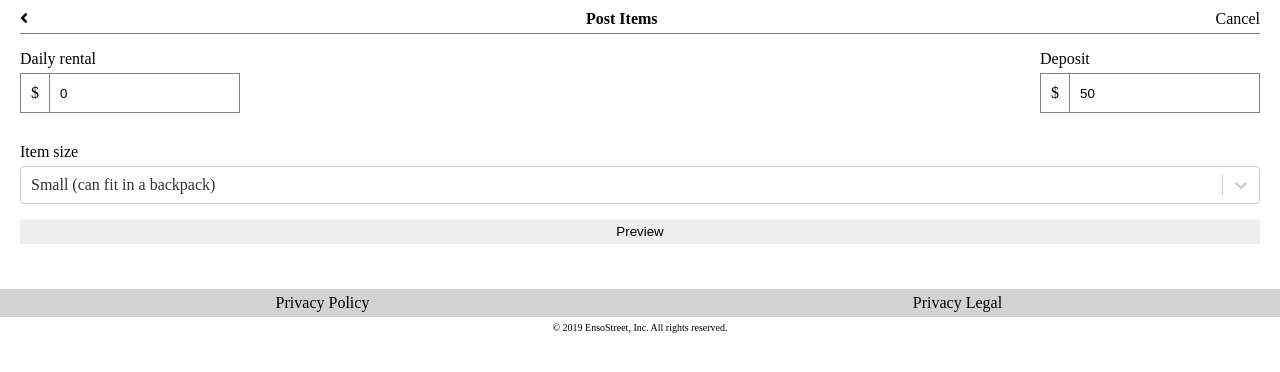
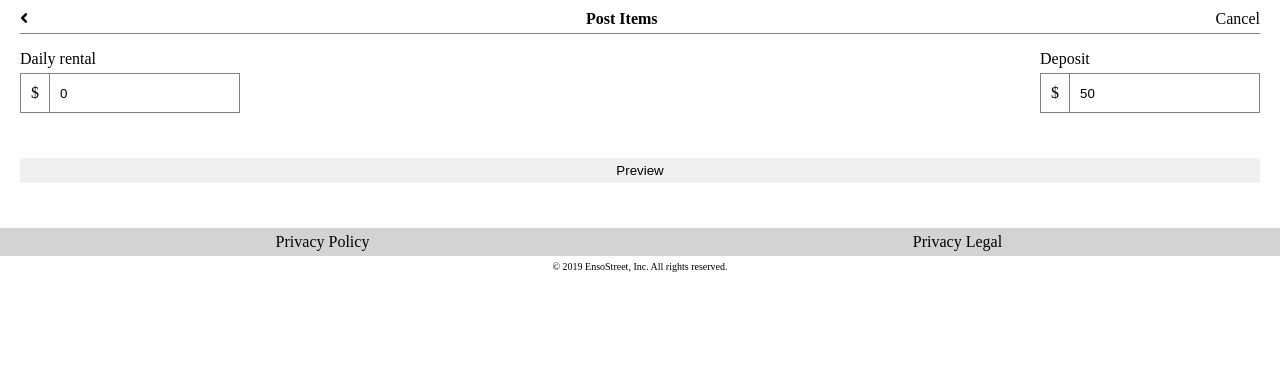
Before and after one commit to liquidMocha/enso-street, a React app: page /post-item/price-and-delivery in a window 1280 px wide. Shown: the top 372 px of the page. Built offline with nearby package versions, Linux system fonts and the light colour scheme.

Commit message:
remove item size related stuff

```diff
--- a/src/components/postItem/PriceAndDelivery.js
+++ b/src/components/postItem/PriceAndDelivery.js
@@ -5,12 +5,10 @@ import {connect} from "react-redux";
 import {
     updatePostedItemCanBeDelivered,
     updatePostedItemDailyPrice,
-    updatePostedItemDeposit,
-    updatePostedItemSize
+    updatePostedItemDeposit
 } from "../../redux/postItemActions";
 import "../../styles/Input.scss";
 import "../../styles/PriceAndDelivery.scss";
-import Select from 'react-select';
 import DollarInput from "../shared/DollarInput";
 
 const PriceAndDelivery = (props) => {
@@ -21,16 +19,6 @@ const PriceAndDelivery = (props) => {
     const handleDepositChange = (event) => {
         props.updatePostedItemDeposit(event.target.value);
     };
-
-    const handleItemSizeChange = (selected) => {
-        props.updatePostedItemSize(selected);
-    };
-
-    const sizeOptions = [
-        {value: 'small', label: 'Small (can fit in a backpack)'},
-        {value: 'medium', label: 'Medium (can fit in the trunk of a sedan)'},
-        {value: 'large', label: 'Large (need bigger vehicle to transport)'}
-    ];
 
     return (
         <div>
@@ -51,14 +39,6 @@ const PriceAndDelivery = (props) => {
                     />
                 </div>
             </div>
-            <div>
-                <label>Item size</label>
-                <Select
-                    onChange={handleItemSizeChange}
-                    options={sizeOptions}
-                    value={props.size}
-                />
-            </div>
             <Link to='/post-item/preview'>
                 <button id='preview-button' className='home-page-button'>
                     Preview
@@ -71,15 +51,13 @@ const PriceAndDelivery = (props) => {
 const mapStateToProps = (state) => {
     return {
         dailyPrice: state.postedItem.rentalDailyPrice,
-        deposit: state.postedItem.deposit,
-        size: state.postedItem.itemSize
+        deposit: state.postedItem.deposit
     }
 };
 
 const mapDispatchToProps = {
     updatePostedItemDailyPrice,
     updatePostedItemDeposit,
-    updatePostedItemSize,
     updatePostedItemCanBeDelivered
 };
 
--- a/src/redux/actionTypes.js
+++ b/src/redux/actionTypes.js
@@ -9,5 +9,4 @@ export const UPDATE_POSTED_ITEM_DEPOSIT = "UPDATE_POSTED_ITEM_DEPOSIT";
 export const UPDATE_POSTED_ITEM_CATEGORIES = "UPDATE_POSTED_ITEM_CATEGORY";
 export const UPDATE_POSTED_ITEM_CONDITION = "UPDATE_POSTED_ITEM_CONDITION";
 export const UPDATE_POSTED_ITEM_DESCRIPTION = "UPDATE_POSTED_ITEM_DESCRIPTION";
-export const UPDATE_POSTED_ITEM_SIZE = "UPDATE_POSTED_ITEM_SIZE";
 export const UPDATE_POSTED_ITEM_CAN_BE_DELIVERED = "UPDATE_POSTED_ITEM_CAN_BE_DELIVERED";
--- a/src/redux/postItemActions.js
+++ b/src/redux/postItemActions.js
@@ -1,10 +1,11 @@
 import {
-    UPDATE_POSTED_ITEM_CAN_BE_DELIVERED, UPDATE_POSTED_ITEM_CATEGORIES,
+    UPDATE_POSTED_ITEM_CAN_BE_DELIVERED,
+    UPDATE_POSTED_ITEM_CATEGORIES,
     UPDATE_POSTED_ITEM_CONDITION,
     UPDATE_POSTED_ITEM_DAILY_PRICE,
     UPDATE_POSTED_ITEM_DEPOSIT,
-    UPDATE_POSTED_ITEM_DESCRIPTION, UPDATE_POSTED_ITEM_IMAGE_URL,
-    UPDATE_POSTED_ITEM_SIZE,
+    UPDATE_POSTED_ITEM_DESCRIPTION,
+    UPDATE_POSTED_ITEM_IMAGE_URL,
     UPDATE_POSTED_ITEM_TITLE
 } from "./actionTypes";
 
@@ -46,12 +47,6 @@ export const updatePostedItemDescription = description => ({
 });
 
 
-export const updatePostedItemSize = itemSize => ({
-    type: UPDATE_POSTED_ITEM_SIZE,
-    payload: itemSize
-});
-
-
 export const updatePostedItemCanBeDelivered = canBeDelivered => ({
     type: UPDATE_POSTED_ITEM_CAN_BE_DELIVERED,
     payload: canBeDelivered
--- a/src/redux/reducers/postedItem.js
+++ b/src/redux/reducers/postedItem.js
@@ -1,9 +1,11 @@
 import {
-    UPDATE_POSTED_ITEM_CAN_BE_DELIVERED, UPDATE_POSTED_ITEM_CATEGORIES,
+    UPDATE_POSTED_ITEM_CAN_BE_DELIVERED,
+    UPDATE_POSTED_ITEM_CATEGORIES,
     UPDATE_POSTED_ITEM_CONDITION,
     UPDATE_POSTED_ITEM_DAILY_PRICE,
-    UPDATE_POSTED_ITEM_DEPOSIT, UPDATE_POSTED_ITEM_DESCRIPTION,
-    UPDATE_POSTED_ITEM_IMAGE_URL, UPDATE_POSTED_ITEM_SIZE,
+    UPDATE_POSTED_ITEM_DEPOSIT,
+    UPDATE_POSTED_ITEM_DESCRIPTION,
+    UPDATE_POSTED_ITEM_IMAGE_URL,
     UPDATE_POSTED_ITEM_TITLE
 } from "../actionTypes";
 
@@ -15,7 +17,6 @@ const initialState = {
     categories: [],
     condition: {value: 'like-new', label: 'Like new'},
     description: '',
-    itemSize: {value: 'small', label: 'Small (can fit in a backpack)'},
     canBeDelivered: false,
     zipCode: ''
 };
@@ -59,11 +60,6 @@ export default (state = initialState, action) => {
                 ...state, description: action.payload
             })
         }
-        case UPDATE_POSTED_ITEM_SIZE: {
-            return Object.assign({}, state, {
-                ...state, itemSize: action.payload
-            })
-        }
         case UPDATE_POSTED_ITEM_CAN_BE_DELIVERED: {
             return Object.assign({}, state, {
                 ...state, canBeDelivered: action.payload
```
